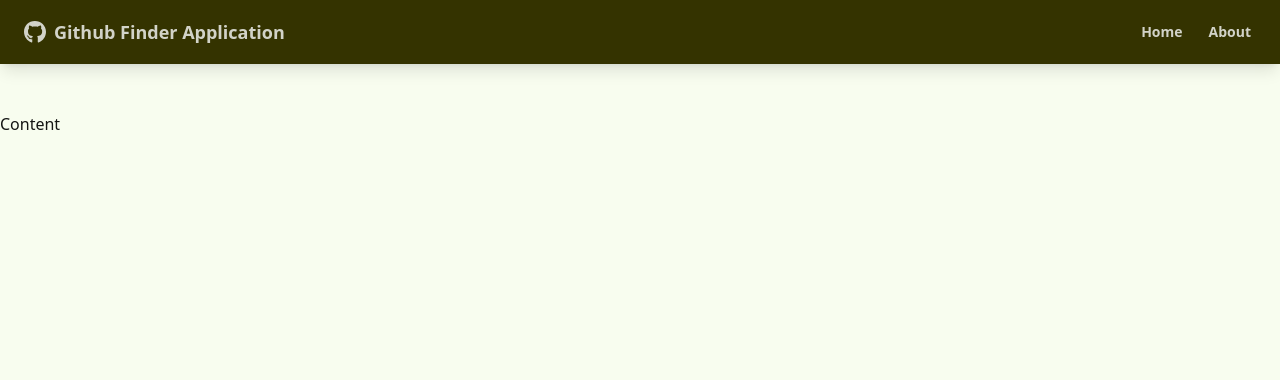
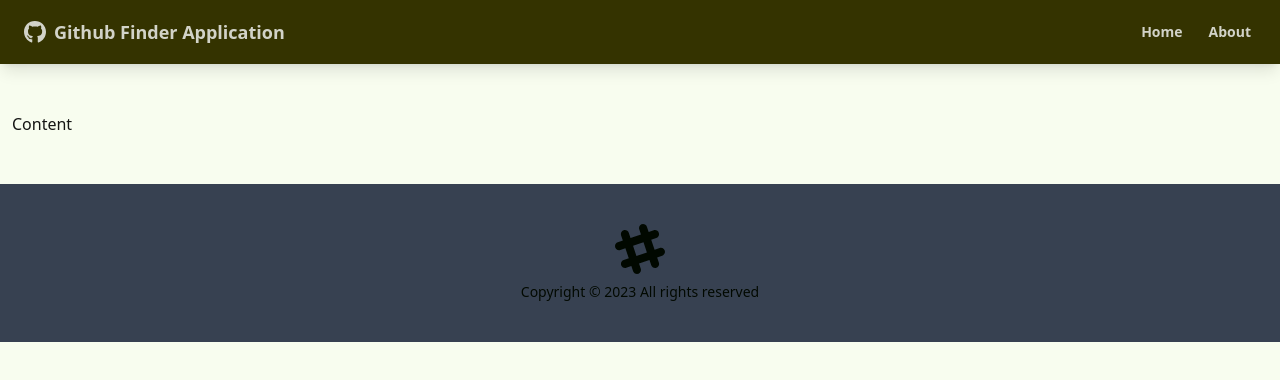
Before and after one commit to tejaswinidvekaria/teve-react, a React (Create React App) app: page / in a window 1280 px wide. Shown: the top 380 px of the page. Built offline with nearby package versions, Linux system fonts and the light colour scheme.

Commit message:
did some clean up and footer added in the app

```diff
--- a/src/App.js
+++ b/src/App.js
@@ -1,12 +1,17 @@
 import { BrowserRouter as Router, Route } from 'react-router-dom'
 import Navbar from './components/layout/Navbar';
+import Footer from './components/layout/Footer';
 
 function App() {
   return (
     <Router>
       <div className='flex.flex-col.justify-between.h-screen'></div>
       <Navbar />
-      <main>Content</main>
+      {/* mx-auto is for auto margin
+      px-3 is for little bit padding on each side
+      pb-12 is for padding bottom */}
+      <main className='container mx-auto px-3 pb-12'>Content</main>
+      <Footer/>
     </Router>
 
   )
--- /dev/null
+++ b/src/components/layout/Footer.jsx
@@ -0,0 +1,43 @@
+import React from 'react'
+import PropTypes from 'prop-types'
+
+function Footer() {
+    const footerYear = new Date().getFullYear();
+    return (
+        //   footer class is from daisyui
+        // for padding p-10
+        // for color bg-gray-700
+      <footer
+          className='footer p-10 bg-gray-700 text-primary-content footer-center'>
+            <div>
+            <svg
+          width='50'
+          height='50'
+          viewBox='0 0 24 24'
+          xmlns='http://www.w3.org/2000/svg'
+          fillRule='evenodd'
+          clipRule='evenodd'
+          className='inline-block fill-current'
+        >
+          <path d='M22.672 15.226l-2.432.811.841 2.515c.33 1.019-.209 2.127-1.23 2.456-1.15.325-2.148-.321-2.463-1.226l-.84-2.518-5.013 1.677.84 2.517c.391 1.203-.434 2.542-1.831 2.542-.88 0-1.601-.564-1.86-1.314l-.842-2.516-2.431.809c-1.135.328-2.145-.317-2.463-1.229-.329-1.018.211-2.127 1.231-2.456l2.432-.809-1.621-4.823-2.432.808c-1.355.384-2.558-.59-2.558-1.839 0-.817.509-1.582 1.327-1.846l2.433-.809-.842-2.515c-.33-1.02.211-2.129 1.232-2.458 1.02-.329 2.13.209 2.461 1.229l.842 2.515 5.011-1.677-.839-2.517c-.403-1.238.484-2.553 1.843-2.553.819 0 1.585.509 1.85 1.326l.841 2.517 2.431-.81c1.02-.33 2.131.211 2.461 1.229.332 1.018-.21 2.126-1.23 2.456l-2.433.809 1.622 4.823 2.433-.809c1.242-.401 2.557.484 2.557 1.838 0 .819-.51 1.583-1.328 1.847m-8.992-6.428l-5.01 1.675 1.619 4.828 5.011-1.674-1.62-4.829z'></path>
+        </svg>
+
+                {/* <svg width="100" height="100" xmlns="http://www.w3.org/2000/svg">
+  <rect width="100%" height="100%" fill="orange" />
+  <circle cx="50" cy="50" r="40" fill="maroon" />
+  <text x="50%" y="50%" dominant-baseline="middle" text-anchor="middle" fill="white" font-size="8">
+    Tejaswini Vekaria
+  </text>
+</svg>
+*/}
+
+                {/* &copy; displays the copyright symbol */}
+        <p>Copyright &copy; {footerYear} All rights reserved</p>
+          </div>
+    </footer>
+  )
+}
+
+// Footer.propTypes = {}
+
+export default Footer
--- a/tailwind.config.js
+++ b/tailwind.config.js
@@ -2,9 +2,6 @@
 
 /** @type {import('tailwindcss').Config} */
 module.exports = {
-  // content: [
-  //   "./src/**/*.{js,jsx,ts,tsx}",
-  // ],
   purge: ['./src/**/*.{js,jsx,ts,tsx}', './public/index.html'],
   daisyui: {
     themes: ["light",
```
Also changed, not shown: public/index.html (+0 -24 lines), src/components/layout/Navbar.jsx (+0 -17 lines), src/index.css (+0 -13 lines).
